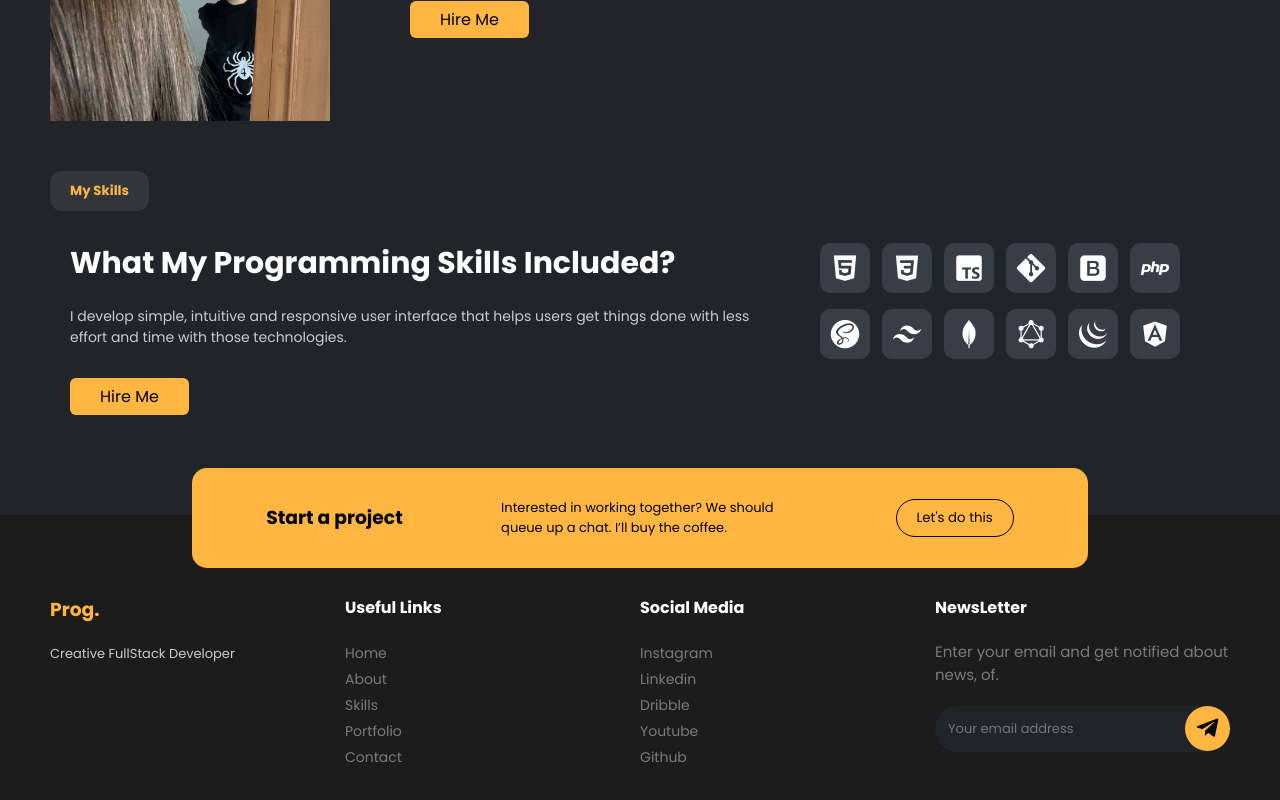
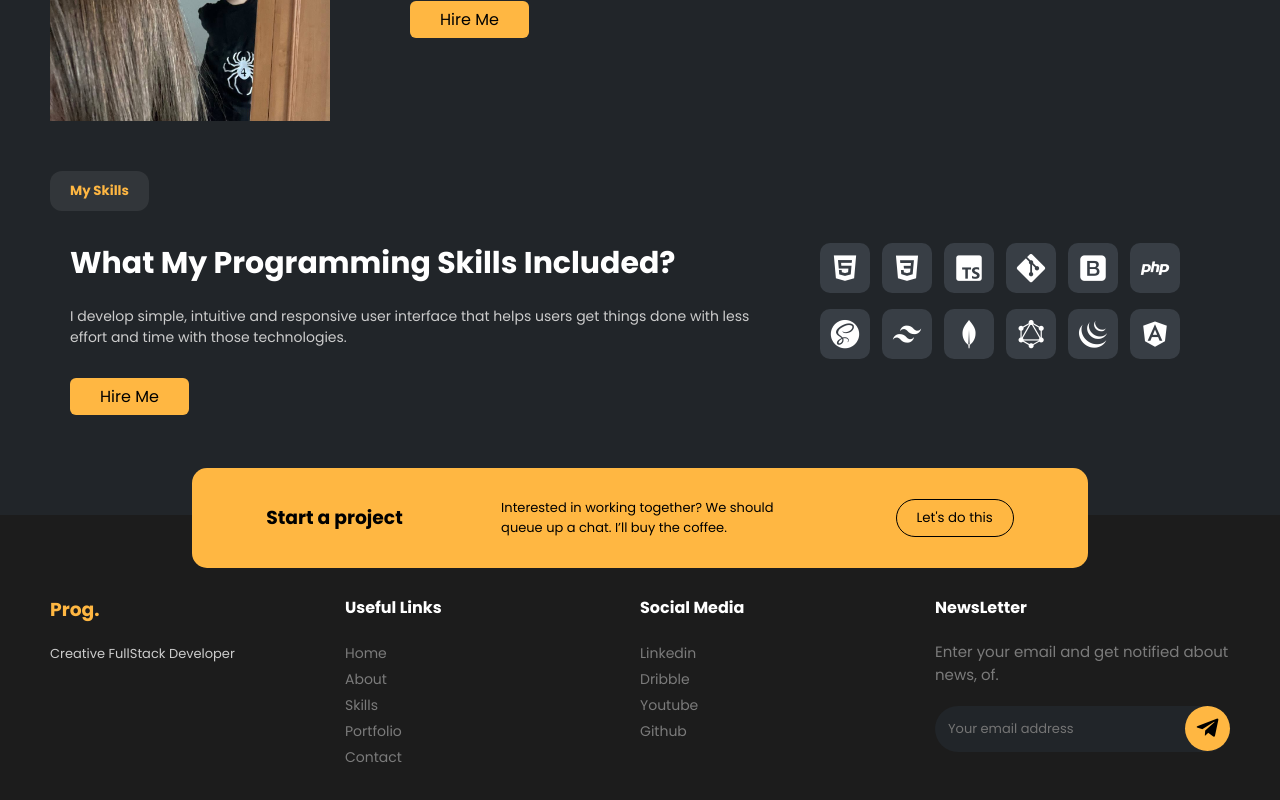
Before and after one commit to sarccasm/Portfolio, a plain HTML site: page index.html in a window 1280 px wide. Shown: the part 1243-2043 px from the top of the page. Drawn offline with nearby package versions, Linux system fonts and the light colour scheme.

Commit message:
Опис змін

```diff
--- a/index.html
+++ b/index.html
@@ -160,7 +160,7 @@
 
             <div class="links-col">
                 <h4>Social Media</h4>
-                <a href="#">Instagram</a>
+
                 <a href="https://www.linkedin.com/in/your-profile" target="_blank">Linkedin</a>
                 <a href="#">Dribble</a>
                 <a href="#">Youtube</a>
```
